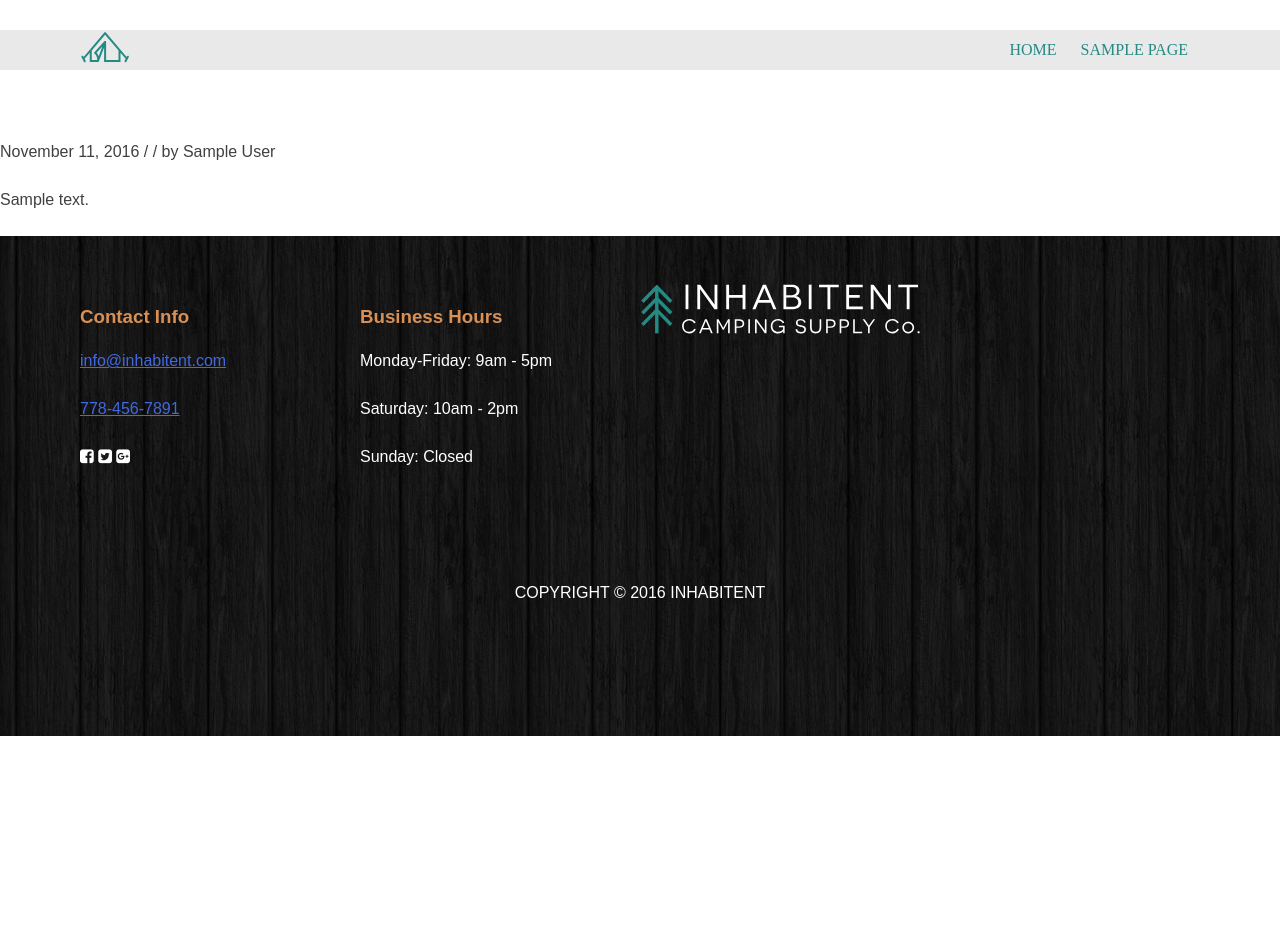
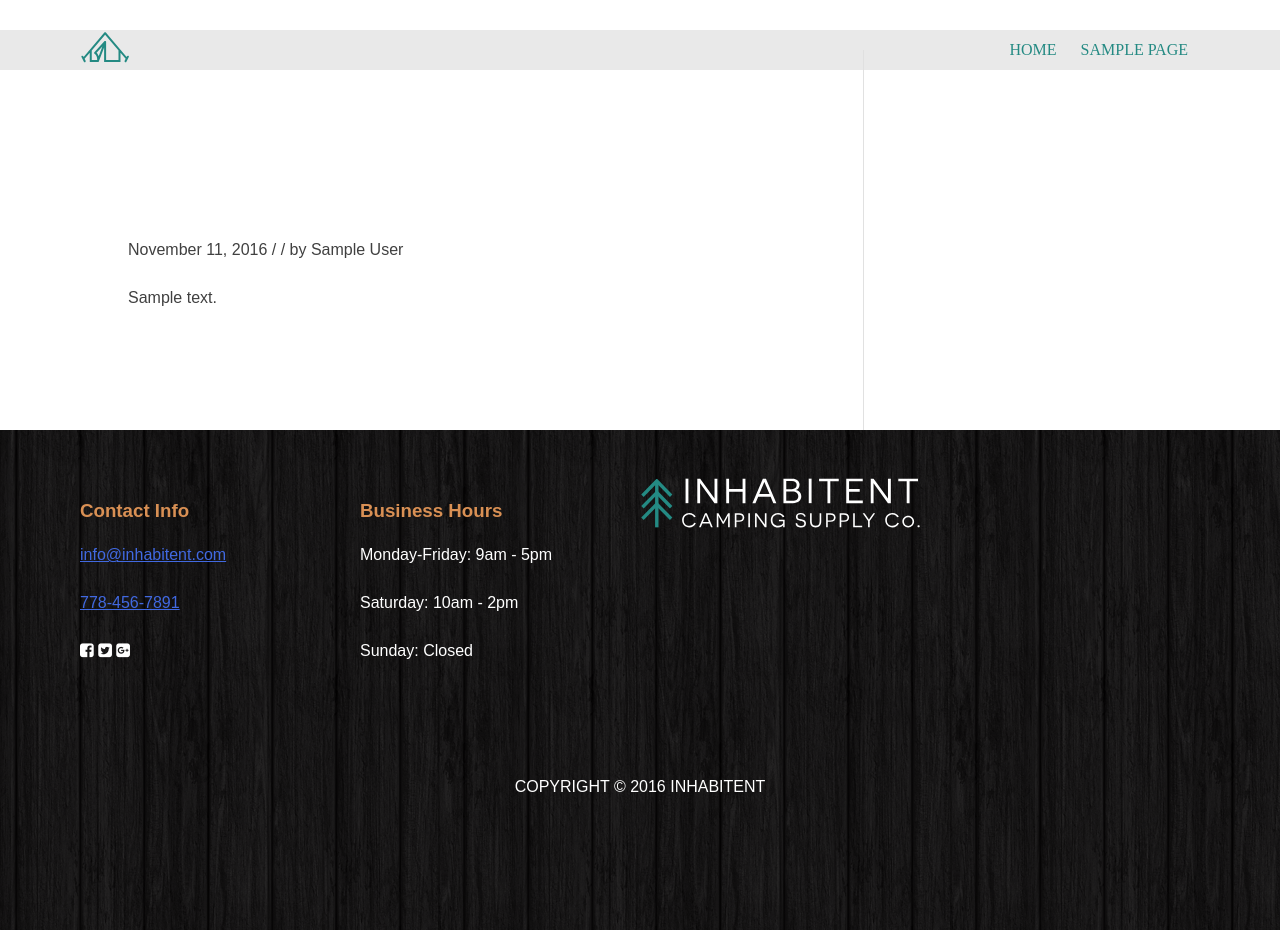
Before and after one commit to HaninMustafa/Inhabitent-Co.-Site, a WordPress theme: template themes/inhabitenttheme/home.php in a window 1280 px wide. Before the commit the page ends 736 px from the top, so only its background shows below. Run offline with PHP 8.4 and a stand-in for WordPress, Linux system fonts and the light colour scheme; the site name, menu and one post (Sample post) are stand-ins, and other content is empty; some libraries are stand-ins or nearby versions; some web fonts are replaced.

Commit message:
design journal page- set frames

```diff
--- a/themes/inhabitenttheme/sass/_content.scss
+++ b/themes/inhabitenttheme/sass/_content.scss
@@ -47,3 +47,20 @@
 .bypostauthor {
 	display: block;
 }
+
+/*********************journals *****************/
+.site-content {
+	display: flex;
+	width: 1120px;
+	padding-top: 50px;
+	margin-right: auto;
+	margin-left: auto;
+}
+.content-area {
+	width: 70%;
+	padding: 3rem;
+	border-right: 1px solid #e1e1e1;
+}
+.hentry {
+	margin-bottom: 4.5rem;
+}
--- a/themes/inhabitenttheme/sass/_widgets.scss
+++ b/themes/inhabitenttheme/sass/_widgets.scss
@@ -15,3 +15,9 @@
 .widget_search .search-submit {
 	display: none;
 }
+
+
+.widget-area {
+	width: 30%;
+	padding-left: 3rem;
+}
--- a/themes/inhabitenttheme/style.css
+++ b/themes/inhabitenttheme/style.css
@@ -594,6 +594,10 @@ a {
 .widget_search .search-submit {
   display: none; }
 
+.widget-area {
+  width: 30%;
+  padding-left: 3rem; }
+
 /*--------------------------------------------------------------
 # Content
 --------------------------------------------------------------*/
@@ -631,6 +635,23 @@ a {
 
 .bypostauthor {
   display: block; }
+
+/*********************journals *****************/
+.site-content {
+  display: -ms-flexbox;
+  display: flex;
+  width: 1120px;
+  padding-top: 50px;
+  margin-right: auto;
+  margin-left: auto; }
+
+.content-area {
+  width: 70%;
+  padding: 3rem;
+  border-right: 1px solid #e1e1e1; }
+
+.hentry {
+  margin-bottom: 4.5rem; }
 
 /*--------------------------------------------------------------
 # Media
```
Also changed, not shown: themes/inhabitenttheme/build/css/style.min.css.
